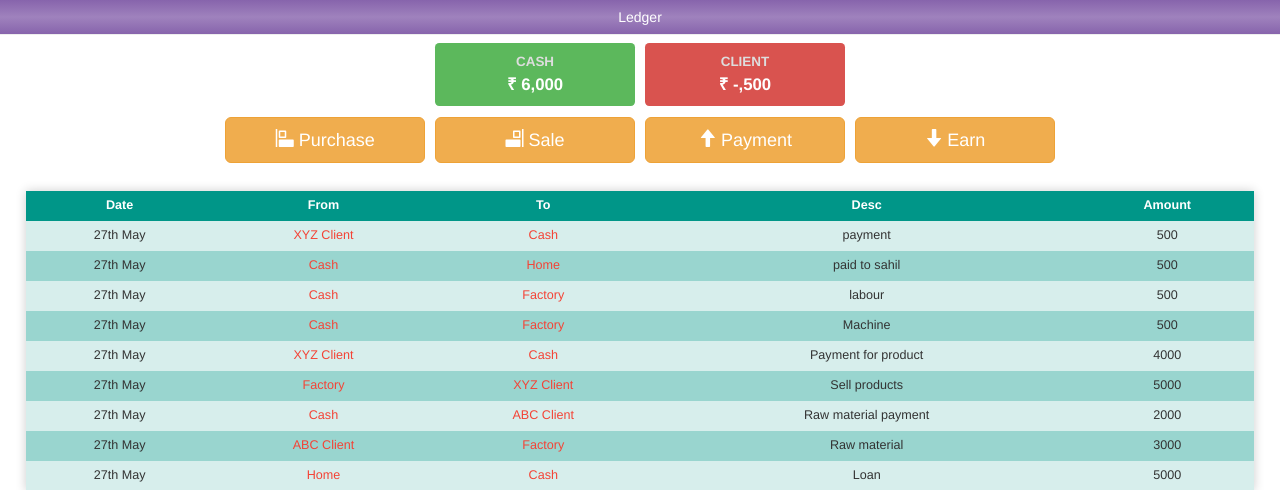
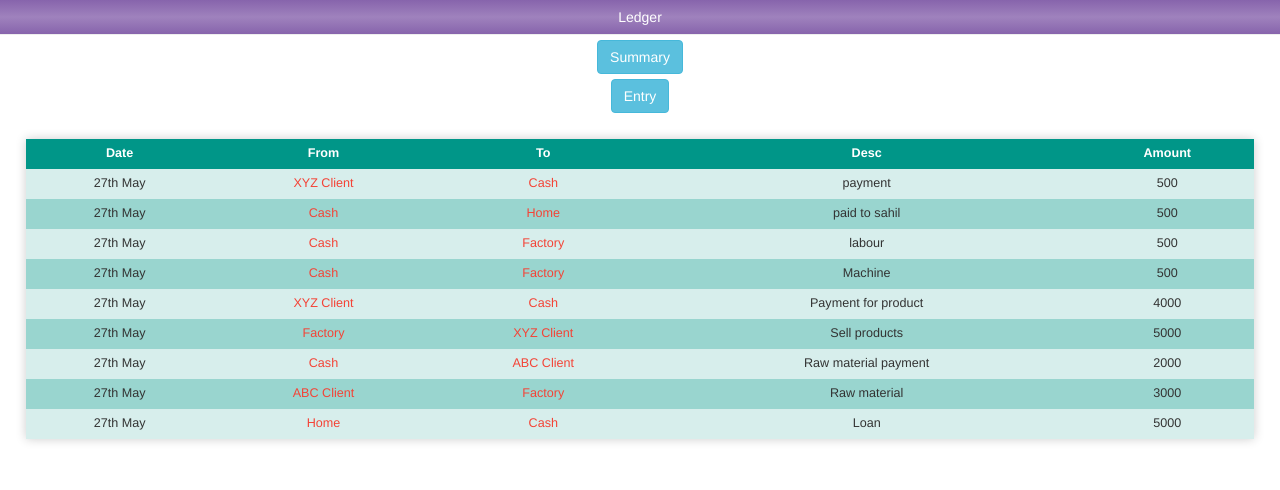
Before and after one commit to gargsahil25/ledger, a PHP site: page / in a window 1280 px wide. Shown: the top 490 px of the page. Run offline with PHP 8.4, Linux system fonts and the light colour scheme; data comes from the database, SQL or seed files in the repository.

Commit message:
more changes

```diff
--- a/css/style.css
+++ b/css/style.css
@@ -91,11 +91,21 @@ table tr:nth-child(odd) {
     max-width: 200px;
 }
 
+.summary .label.full {
+    width: 97%;
+    max-width: 300px;
+}
+
+
 .summary .title {
     color: #ddd;
     font-size: 80%;
     text-transform: uppercase;
     display: grid;
+}
+
+.entry-container {
+    text-align: center;
 }
 
 .entry {
--- a/index.php
+++ b/index.php
@@ -17,6 +17,9 @@ date_default_timezone_set('Asia/Kolkata');
 
 $cashBalance = getBalanceByType('cash');
 $clientBalance = getBalanceByType('client');
+$capitalBalance = getBalanceByType('capital');
+$homeBalance = getBalanceByType('home');
+$profitBalance = getBalanceByType('factory');
 
 ?>
 
@@ -26,18 +29,26 @@ $clientBalance = getBalanceByType('client');
 <title>Ledger</title>
 <meta name="viewport" content="width=device-width, initial-scale=1">
 <link rel="stylesheet" href="https://maxcdn.bootstrapcdn.com/bootstrap/3.3.7/css/bootstrap.min.css" integrity="sha384-BVYiiSIFeK1dGmJRAkycuHAHRg32OmUcww7on3RYdg4Va+PmSTsz/K68vbdEjh4u" crossorigin="anonymous">
-<link rel="stylesheet" href="css/style.css?v2">
+<link rel="stylesheet" href="css/style.css?v3">
 </head>
 <body>
 	<section class="page-header">
 		<h5>Ledger<h5>
 	</section>
 	<section class="summary">
-		<div class="label label-success"><span class="title">Cash</span><?php echo getMoneyFormat($cashBalance); ?></div>
-		<div class="label <?php if ($clientBalance >= 0) { echo 'label-success'; } else { echo 'label-danger'; } ?>"><span class="title">Client</span><?php echo getMoneyFormat($clientBalance); ?></div>
+		<button type="button" class="btn btn-info" data-toggle="collapse" data-target="#summary">Summary</button>
+		<div id="summary" class="collapse">
+			<div class="label <?php if ($cashBalance >= 0) { echo 'label-success'; } else { echo 'label-danger'; } ?>"><span class="title">Cash</span><?php echo getMoneyFormat($cashBalance); ?></div>
+			<div class="label <?php if ($clientBalance >= 0) { echo 'label-success'; } else { echo 'label-danger'; } ?>"><span class="title">Party</span><?php echo getMoneyFormat($clientBalance); ?></div>
+			<div class="label <?php if ($capitalBalance >= 0) { echo 'label-success'; } else { echo 'label-danger'; } ?>"><span class="title">Capital</span><?php echo getMoneyFormat($capitalBalance); ?></div>
+			<div class="label <?php if ($homeBalance >= 0) { echo 'label-success'; } else { echo 'label-danger'; } ?>"><span class="title">Home</span><?php echo getMoneyFormat($homeBalance); ?></div>
+			<div class="label full <?php if ($profitBalance >= 0) { echo 'label-success'; } else { echo 'label-danger'; } ?>"><span class="title">Profit/Loss</span><?php echo getMoneyFormat($profitBalance).' + Stock'; ?></div>
+		</div>
 	</section>
-	<section>
-		<div class="entry">
+	<section class="entry-container">
+		<button type="button" class="btn btn-info" data-toggle="collapse" data-target="#entry">Entry</button>
+		<div id="entry" class="collapse">
+			<div class="entry" class="collapse">
 				<button type="button" class="btn btn-warning btn-lg" data-toggle="modal" data-target="#purchase">
 					<span class="glyphicon glyphicon-object-align-left" aria-hidden="true"></span>
 					Purchase
@@ -147,6 +158,7 @@ $clientBalance = getBalanceByType('client');
 					</div>
 				</div>
 			</div>
+		</div>
 	</section>
 	<section>
 		<div class="txns">
```
Lines whose indentation alone changed are shown as unchanged.
